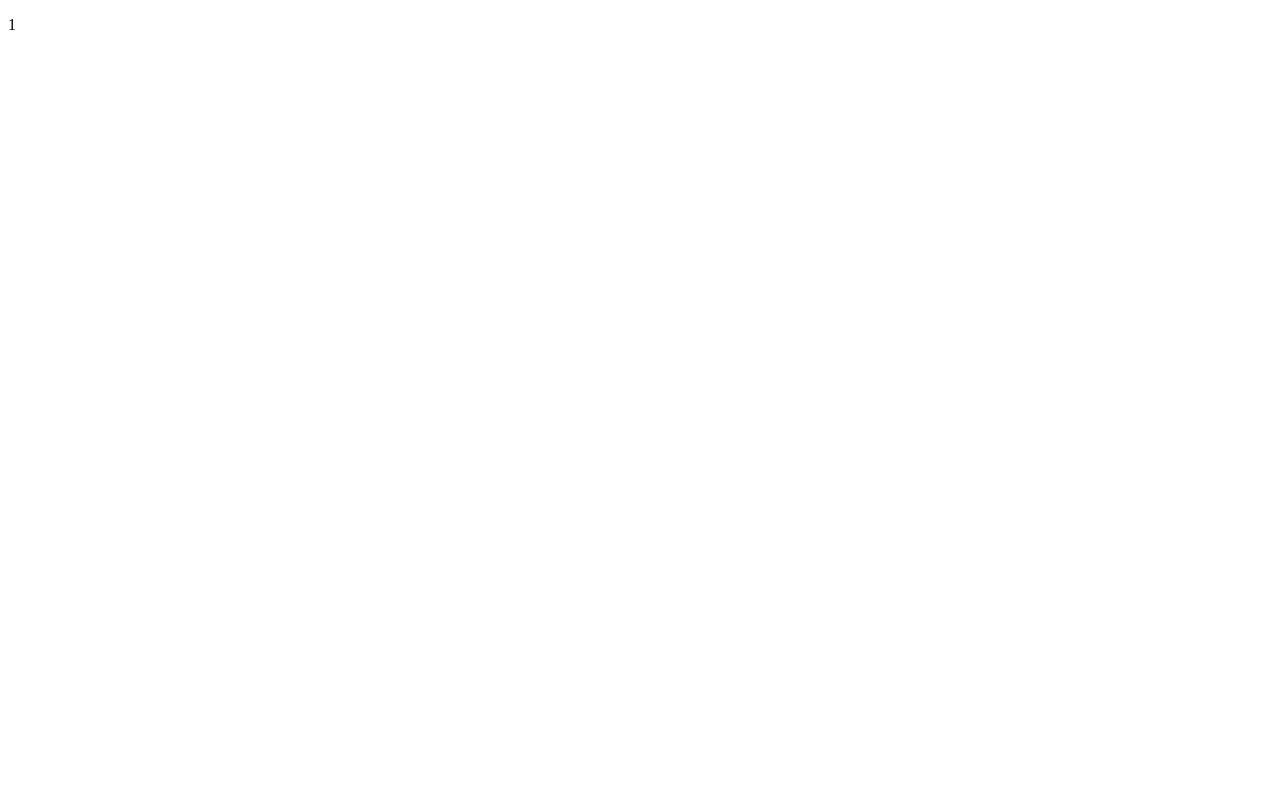
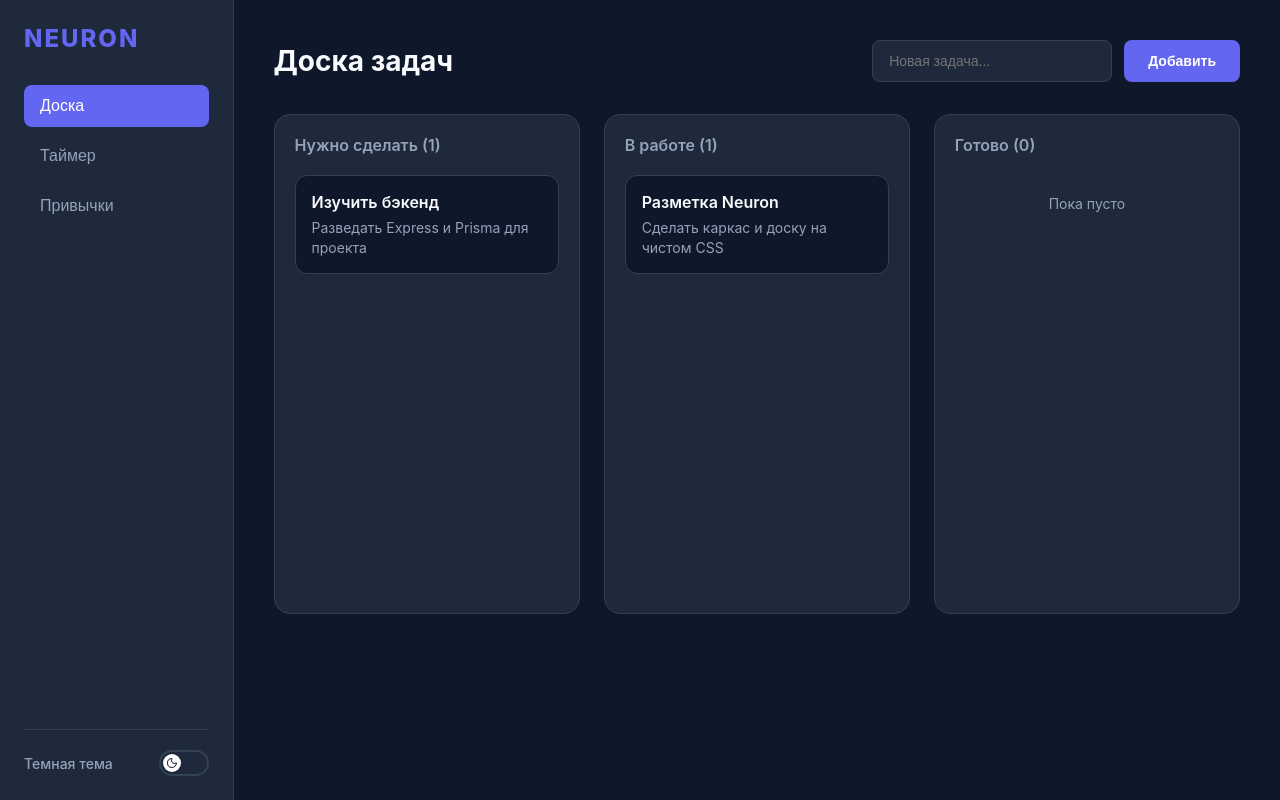
Before and after one commit to Glebess/Neuron, a React (Vite) app in the folder NEURON/: page / in a window 1280 px wide. Built offline with nearby package versions, Linux system fonts and the light colour scheme.

Commit message:
feat: каркас приложения, канбан-доска и свитч тем на CSS-модулях

```diff
--- a/NEURON/package.json
+++ b/NEURON/package.json
@@ -10,6 +10,7 @@
     "preview": "vite preview"
   },
   "dependencies": {
+    "lucide-react": "^1.25.0",
     "react": "^19.2.7",
     "react-dom": "^19.2.7"
   },
--- a/NEURON/src/App.tsx
+++ b/NEURON/src/App.tsx
@@ -1,10 +1,25 @@
+import { useEffect, useState } from "react";
+import { KanbanBoard } from "./features/kanban/KanbanBoard";
+import { MainLayout } from "./features/layout/MainLayout";
+
 function App() {
+  const [isDark, setIsDark] = useState<boolean>(true);
 
+  //логика слежения за обновлением темы (меняет класс у <html>)
+  useEffect(() => {
+    const root = document.documentElement;
+    if (isDark) {
+      root.classList.remove("light-theme");
+    } else {
+      root.classList.add("light-theme");
+    }
+  }, [isDark]);
+  const toggleTheme = () => setIsDark((prev) => !prev);
   return (
-   <div>
-    <p>1</p>
-   </div>
-  )
+    <MainLayout isDark={isDark} onToggleTheme={toggleTheme}>
+      <KanbanBoard />
+    </MainLayout>
+  );
 }
 
-export default App
+export default App;
--- /dev/null
+++ b/NEURON/src/features/kanban/Kanban.module.css
@@ -0,0 +1,114 @@
+.kanbanContainer {
+  display: flex;
+  flex-direction: column;
+  gap: 32px;
+}
+
+.kanbanHeader {
+  display: flex;
+  justify-content: space-between;
+  align-items: center;
+}
+
+.kanbanHeader h2 {
+  font-size: 28px;
+  font-weight: 700;
+}
+
+.kanbanForm {
+  display: flex;
+  gap: 12px;
+}
+
+.kanbanForm input {
+  background-color: var(--bg-card);
+  border: 1px solid var(--border-color);
+  color: var(--text-main);
+  padding: 12px 16px;
+  border-radius: 8px;
+  font-size: 14px;
+  outline: none;
+  min-width: 240px;
+  transition: all 0.2s;
+}
+
+.kanbanForm input:focus {
+  border-color: var(--accent);
+}
+
+.kanbanForm button {
+  background-color: var(--accent);
+  color: #ffffff;
+  border: none;
+  padding: 12px 24px;
+  font-size: 14px;
+  font-weight: 600;
+  border-radius: 8px;
+  cursor: pointer;
+  transition: background-color 0.2s;
+}
+
+.kanbanForm button:hover {
+  background-color: var(--accent-hover);
+}
+
+.kanbanGrid {
+  display: grid;
+  grid-template-columns: repeat(3, 1fr);
+  gap: 24px;
+  align-items: flex-start;
+}
+
+.kanbanColumn {
+  background-color: var(--bg-card);
+  border: 1px solid var(--border-color);
+  border-radius: 16px;
+  padding: 20px;
+  min-height: 500px;
+  transition:
+    background-color 0.3s,
+    border-color 0.3s;
+}
+
+.kanbanColumn h3 {
+  margin-bottom: 20px;
+  font-size: 16px;
+  font-weight: 600;
+  color: var(--text-muted);
+}
+
+.kanbanCard {
+  background-color: var(--bg-main);
+  border: 1px solid var(--border-color);
+  padding: 16px;
+  border-radius: 12px;
+  margin-bottom: 12px;
+  cursor: grab;
+  transition:
+    transform 0.2s,
+    box-shadow 0.2s;
+}
+
+.kanbanCard:hover {
+  transform: translateY(-2px);
+  box-shadow: 0 4px 12px rgba(0, 0, 0, 0.1);
+}
+
+.kanbanCard h4 {
+  font-size: 16px;
+  font-weight: 600;
+  margin-bottom: 6px;
+}
+
+.kanbanCard p {
+  font-size: 14px;
+  color: var(--text-muted);
+  line-height: 1.4;
+}
+
+.kanbanEmpty {
+  color: var(--text-muted);
+  text-align: center;
+  margin-top: 40px;
+  font-size: 14px;
+}
--- /dev/null
+++ b/NEURON/src/features/kanban/KanbanBoard.tsx
@@ -0,0 +1,38 @@
+import styles from "./Kanban.module.css";
+
+export const KanbanBoard = () => {
+  return (
+    <div className={styles.kanbanContainer}>
+      <header className={styles.kanbanHeader}>
+        <h2>Доска задач</h2>
+        <form className={styles.kanbanForm}>
+          <input type="text" placeholder="Новая задача..." />
+          <button type="submit">Добавить</button>
+        </form>
+      </header>
+
+      <div className={styles.kanbanGrid}>
+        <div className={styles.kanbanColumn}>
+          <h3>Нужно сделать (1)</h3>
+          <div className={styles.kanbanCard}>
+            <h4>Изучить бэкенд</h4>
+            <p>Разведать Express и Prisma для проекта</p>
+          </div>
+        </div>
+
+        <div className={styles.kanbanColumn}>
+          <h3>В работе (1)</h3>
+          <div className={styles.kanbanCard}>
+            <h4>Разметка Neuron</h4>
+            <p>Сделать каркас и доску на чистом CSS</p>
+          </div>
+        </div>
+
+        <div className={styles.kanbanColumn}>
+          <h3>Готово (0)</h3>
+          <div className={styles.kanbanEmpty}>Пока пусто</div>
+        </div>
+      </div>
+    </div>
+  );
+};
--- /dev/null
+++ b/NEURON/src/features/layout/MainLayout.module.css
@@ -0,0 +1,125 @@
+.layoutContainer {
+  display: flex;
+  width: 100vw;
+  height: 100vh;
+  background-color: var(--bg-main);
+  color: var(--text-main);
+  transition:
+    background-color 0.3s,
+    color 0.3s;
+}
+
+.sidebar {
+  width: 260px;
+  background-color: var(--bg-card);
+  padding: 24px;
+  display: flex;
+  flex-direction: column;
+  gap: 32px;
+  border-right: 1px solid var(--border-color);
+  transition:
+    background-color 0.3s,
+    border-color 0.3s;
+}
+
+.logo {
+  font-size: 24px;
+  font-weight: 800;
+  letter-spacing: 2px;
+  color: var(--accent);
+}
+
+.menu {
+  display: flex;
+  flex-direction: column;
+  gap: 8px;
+}
+
+.menuBtn {
+  background: none;
+  border: none;
+  color: var(--text-muted);
+  text-align: left;
+  padding: 12px 16px;
+  font-size: 16px;
+  font-weight: 500;
+  cursor: pointer;
+  border-radius: 8px;
+  transition: all 0.2s ease;
+}
+
+.menuBtn:hover {
+  background-color: var(--bg-card-hover);
+  color: var(--text-main);
+}
+
+.menuBtn.active {
+  background-color: var(--accent);
+  color: #ffffff;
+}
+
+.mainContent {
+  flex-grow: 1;
+  padding: 40px;
+  overflow-y: auto;
+}
+
+.themeToggleContainer {
+  margin-top: auto;
+  padding-top: 20px;
+  border-top: 1px solid var(--border-color);
+  display: flex;
+  align-items: center;
+  justify-content: space-between;
+}
+
+.themeLabel {
+  font-size: 14px;
+  font-weight: 500;
+  color: var(--text-muted);
+}
+
+.toggleTrack {
+  position: relative;
+  width: 50px;
+  height: 26px;
+  border-radius: 999px;
+  background-color: #1e293b;
+  border: 2px solid #334155;
+  cursor: pointer;
+  padding: 0;
+  display: flex;
+  align-items: center;
+  transition:
+    background-color 0.3s ease,
+    border-color 0.3s ease;
+  outline: none;
+}
+
+.lightTrack {
+  background-color: #e2e8f0;
+  border-color: #cbd5e1;
+}
+
+.toggleThumb {
+  position: absolute;
+  left: 2px;
+  width: 18px;
+  height: 18px;
+  border-radius: 50%;
+  background-color: #ffffff;
+  box-shadow: 0 1px 3px rgba(0, 0, 0, 0.2);
+  display: flex;
+  align-items: center;
+  justify-content: center;
+  transition: transform 0.3s cubic-bezier(0.4, 0, 0.2, 1);
+}
+
+.lightTrack .toggleThumb {
+  transform: translateX(24px);
+}
+
+.toggleIcon {
+  color: #0f172a;
+  display: block;
+}
--- /dev/null
+++ b/NEURON/src/features/layout/MainLayout.tsx
@@ -0,0 +1,54 @@
+import React from "react";
+import styles from "./MainLayout.module.css";
+import { Sun, Moon } from "lucide-react"; // Импортируем иконки только для свитча
+
+interface MainLayoutProps {
+  children: React.ReactNode;
+  isDark: boolean;
+  onToggleTheme: () => void;
+}
+
+export const MainLayout = ({
+  children,
+  isDark,
+  onToggleTheme,
+}: MainLayoutProps) => {
+  return (
+    <div className={styles.layoutContainer}>
+      <aside className={styles.sidebar}>
+        <div className={styles.logo}>NEURON</div>
+
+        <nav className={styles.menu}>
+          <button className={`${styles.menuBtn} ${styles.active}`}>
+            Доска
+          </button>
+          <button className={styles.menuBtn}>Таймер</button>
+          <button className={styles.menuBtn}>Привычки</button>
+        </nav>
+
+        {/* Переключатель с иконкой внутри ползунка */}
+        <div className={styles.themeToggleContainer}>
+          <span className={styles.themeLabel}>
+            {isDark ? "Темная тема" : "Светлая тема"}
+          </span>
+
+          <button
+            className={`${styles.toggleTrack} ${!isDark ? styles.lightTrack : ""}`}
+            onClick={onToggleTheme}
+            aria-label="Переключатель темы"
+          >
+            <div className={styles.toggleThumb}>
+              {isDark ? (
+                <Moon size={12} className={styles.toggleIcon} />
+              ) : (
+                <Sun size={12} className={styles.toggleIcon} />
+              )}
+            </div>
+          </button>
+        </div>
+      </aside>
+
+      <main className={styles.mainContent}>{children}</main>
+    </div>
+  );
+};
--- /dev/null
+++ b/NEURON/src/global.css
@@ -0,0 +1,38 @@
+* {
+  box-sizing: border-box;
+  margin: 0;
+  padding: 0;
+}
+/* По умолчанию включается темная тема */
+:root {
+  --bg-main: #0f172a;
+  --bg-card: #1e293b;
+  --bg-card-hover: #334155;
+  --border-color: #334155;
+  --text-main: #f8fafc;
+  --text-muted: #94a3b8;
+  --accent: #6366f1;
+  --accent-hover: #4f46e5;
+}
+
+/* Переменные для светлой темы (активируются классом .light-theme) */
+:root.light-theme {
+  --bg-main: #f1f5f9;
+  --bg-card: #ffffff;
+  --bg-card-hover: #f8fafc;
+  --border-color: #cbd5e1;
+  --text-main: #0f172a;
+  --text-muted: #64748b;
+  --accent: #4f46e5;
+  --accent-hover: #3730a3;
+}
+body {
+  background-color: var(--bg-main);
+  color: var(--text-main);
+  font-family:
+    -apple-system, BlinkMacSystemFont, "Segoe UI", Roboto, Helvetica, Arial,
+    sans-serif;
+  transition:
+    background-color 0.3s ease,
+    color 0.3s ease;
+}
```
Also changed, not shown: NEURON/src/main.tsx (+6 -6 lines), 1 other file (tests, documents, lock files or other folders).
